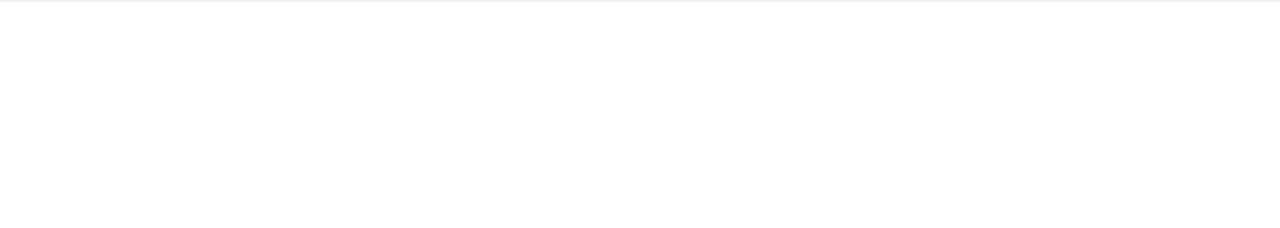
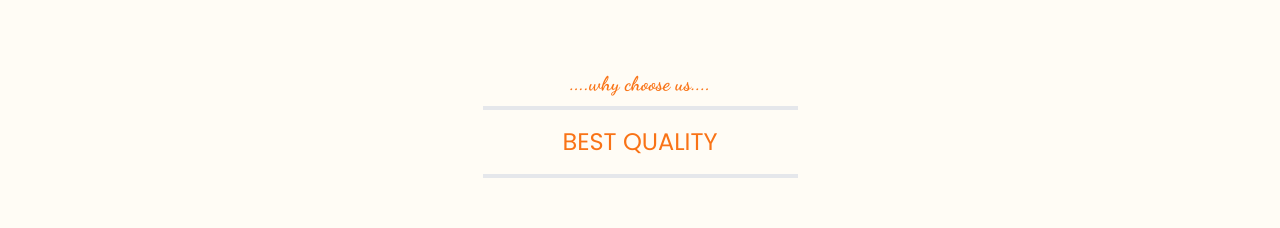
Before and after one commit to md-mostafiz181/Mayaan-kitchen-client, a React (Vite) app: page / in a window 1280 px wide. Shown: the part 3126-3354 px from the top of the page. Before the commit the page ends 3128 px from the top, so only its background shows below. Built offline with nearby package versions, Linux system fonts and the light colour scheme.

Commit message:
organize quality part

```diff
--- a/src/pages/Home/Home/Home.jsx
+++ b/src/pages/Home/Home/Home.jsx
@@ -2,6 +2,7 @@
 import Banner from '../Banner/Banner';
 import Order from '../Order/Order';
 import Latest from '../Latest/Latest';
+import Quality from '../Quality/Quality';
 
 const Home = () => {
     return (
@@ -9,6 +10,7 @@
            <Banner></Banner>
            <Order></Order>
            <Latest></Latest>
+           <Quality></Quality>
         </div>
     );
 };
--- a/src/pages/Home/Order/Order.jsx
+++ b/src/pages/Home/Order/Order.jsx
@@ -17,15 +17,17 @@
 const Order = () => {
   return (
     <div id="order-part">
-      <section className="mb-4">
+
+
+      <div>
+        <Container>
+
+        <section className="mb-4">
         <SectionTitle
           subHeading={"From 11 a.m to 10 p.m"}
           heading={"Order Online"}
         ></SectionTitle>
       </section>
-
-      <div>
-        <Container>
           <Swiper
             slidesPerView={3}
             spaceBetween={30}
--- /dev/null
+++ b/src/pages/Home/Quality/Quality.css
@@ -0,0 +1,4 @@
+#quality-part{
+    background-color: #fffcf5;
+    padding: 200px 10px;
+}
--- /dev/null
+++ b/src/pages/Home/Quality/Quality.jsx
@@ -0,0 +1,19 @@
+import React from 'react';
+import "./Quality.css"
+import Container from '../../../components/Container/Container';
+import SectionTitle from '../../../components/SectionTitle/SectionTitle';
+
+const Quality = () => {
+    return (
+        <div id='quality-part'>
+            <Container>
+                <section>
+                    <SectionTitle subHeading="why choose us"   heading= "Best Quality" ></SectionTitle>
+                </section>
+            </Container>
+
+        </div>
+    );
+};
+
+export default Quality;
```
